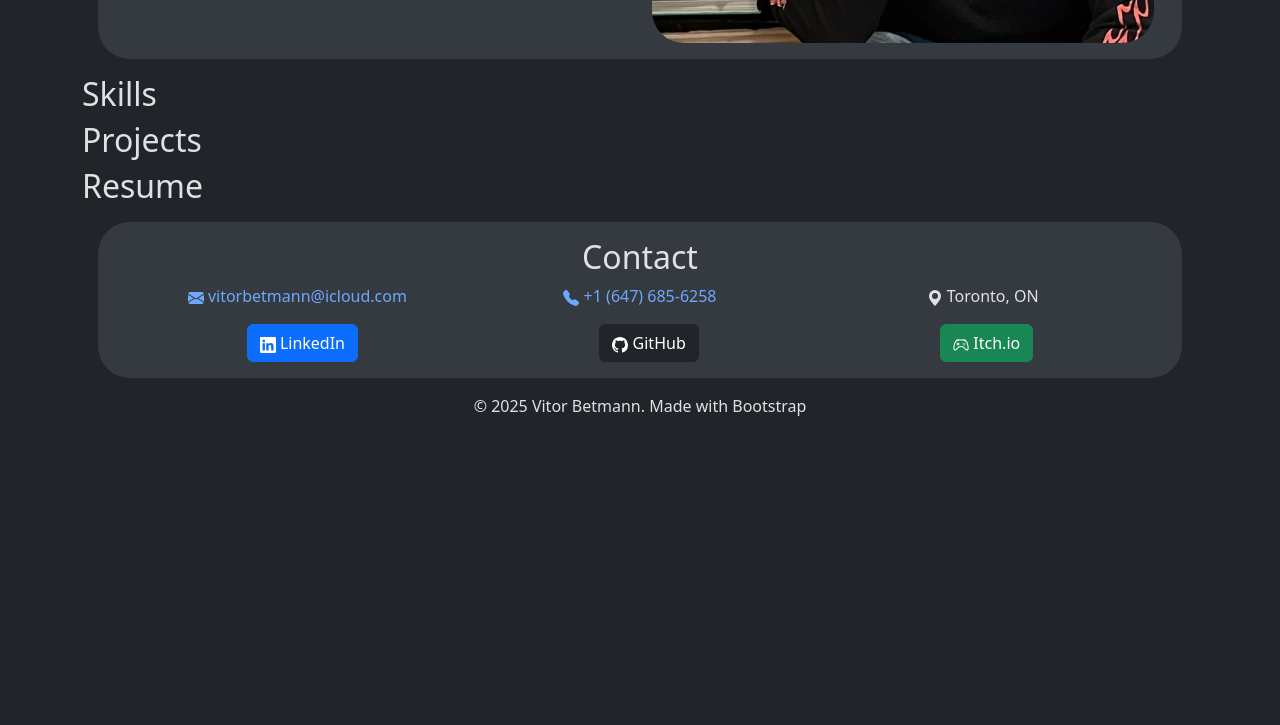
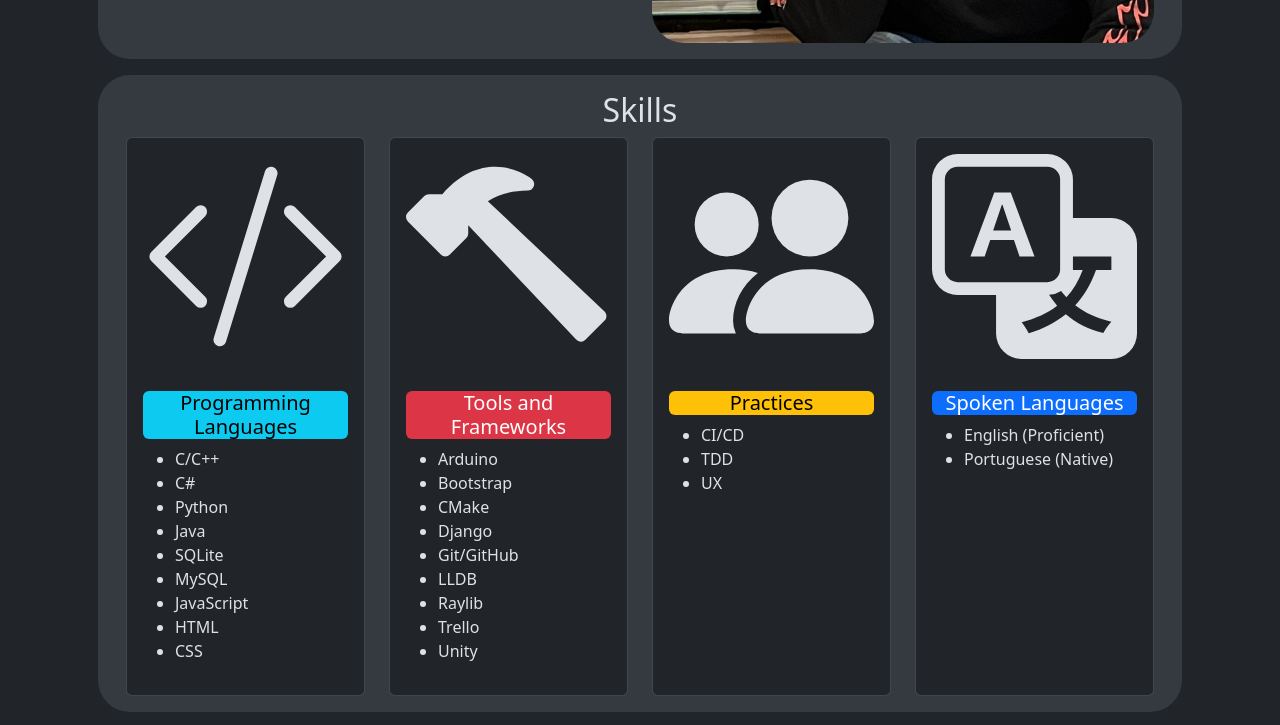
Before and after one commit to vitorbetmann/vitorbetmann.github.io, a plain HTML site: page index.html in a window 1280 px wide. Shown: the part 621-1346 px from the top of the page. Before the commit the page ends 1039 px from the top, so only its background shows below. Drawn offline with nearby package versions, Linux system fonts and the light colour scheme.

Commit message:
Add skills

```diff
--- a/index.html
+++ b/index.html
@@ -113,10 +113,145 @@
         </div>
     </section>
 
-    <div id="skills"><h2>
-        Skills
-    </h2>
-    </div>
+    <section id="skills" class="row align-items-stretch bg-body-secondary m-3 p-3 rounded-5">
+        <h2 class="text-center">
+            Skills
+        </h2>
+
+        <div class="col-lg-3 col-6">
+            <div class="card">
+                <svg xmlns="http://www.w3.org/2000/svg" fill="currentColor"
+                     class="bi bi-code-slash m-3" viewBox="0 0 16 16">
+                    <path d="M10.478 1.647a.5.5 0 1 0-.956-.294l-4 13a.5.5 0 0 0 .956.294zM4.854 4.146a.5.5 0 0 1 0 .708L1.707 8l3.147 3.146a.5.5 0 0 1-.708.708l-3.5-3.5a.5.5 0 0 1 0-.708l3.5-3.5a.5.5 0 0 1 .708 0m6.292 0a.5.5 0 0 0 0 .708L14.293 8l-3.147 3.146a.5.5 0 0 0 .708.708l3.5-3.5a.5.5 0 0 0 0-.708l-3.5-3.5a.5.5 0 0 0-.708 0"/>
+                </svg>
+
+                <div class="card-body">
+                    <h5 class="card-title text-center text-bg-info rounded-2">Programming Languages</h5>
+                    <ul>
+                        <li>
+                            C/C++
+                        </li>
+                        <li>
+                            C#
+                        </li>
+                        <li>
+                            Python
+                        </li>
+                        <li>
+                            Java
+                        </li>
+                        <li>
+                            SQLite
+                        </li>
+                        <li>
+                            MySQL
+                        </li>
+                        <li>
+                            JavaScript
+                        </li>
+                        <li>
+                            HTML
+                        </li>
+                        <li>
+                            CSS
+                        </li>
+                    </ul>
+                </div>
+            </div>
+        </div>
+
+        <div class="col-lg-3 col-6">
+            <div class="card">
+                <svg xmlns="http://www.w3.org/2000/svg" fill="currentColor" class="bi bi-hammer m-3"
+                     viewBox="0 0 16 16">
+                    <path d="M9.972 2.508a.5.5 0 0 0-.16-.556l-.178-.129a5 5 0 0 0-2.076-.783C6.215.862 4.504 1.229 2.84 3.133H1.786a.5.5 0 0 0-.354.147L.146 4.567a.5.5 0 0 0 0 .706l2.571 2.579a.5.5 0 0 0 .708 0l1.286-1.29a.5.5 0 0 0 .146-.353V5.57l8.387 8.873A.5.5 0 0 0 14 14.5l1.5-1.5a.5.5 0 0 0 .017-.689l-9.129-8.63c.747-.456 1.772-.839 3.112-.839a.5.5 0 0 0 .472-.334"/>
+                </svg>
+
+                <div class="card-body">
+                    <h5 class="card-title text-center text-bg-danger rounded-2">Tools and Frameworks</h5>
+                    <ul>
+                        <li>
+                            Arduino
+                        </li>
+                        <li>
+                            Bootstrap
+                        </li>
+                        <li>
+                            CMake
+                        </li>
+                        <li>
+                            Django
+                        </li>
+                        <li>
+                            Git/GitHub
+                        </li>
+                        <li>
+                            LLDB
+                        </li>
+                        <li>
+                            Raylib
+                        </li>
+                        <li>
+                            Trello
+                        </li>
+                        <li>
+                            Unity
+                        </li>
+                    </ul>
+                </div>
+            </div>
+        </div>
+
+        <div class="col-lg-3 col-6">
+            <div class="card">
+                <svg xmlns="http://www.w3.org/2000/svg" fill="currentColor"
+                     class="bi bi-people-fill m-3" viewBox="0 0 16 16">
+                    <path d="M7 14s-1 0-1-1 1-4 5-4 5 3 5 4-1 1-1 1zm4-6a3 3 0 1 0 0-6 3 3 0 0 0 0 6m-5.784 6A2.24 2.24 0 0 1 5 13c0-1.355.68-2.75 1.936-3.72A6.3 6.3 0 0 0 5 9c-4 0-5 3-5 4s1 1 1 1zM4.5 8a2.5 2.5 0 1 0 0-5 2.5 2.5 0 0 0 0 5"/>
+                </svg>
+
+                <div class="card-body">
+                    <h5 class="card-title text-center text-bg-warning rounded-2">Practices</h5>
+                    <ul>
+                        <li>
+                            CI/CD
+                        </li>
+                        <li>
+                            TDD
+                        </li>
+                        <li>
+                            UX
+                        </li>
+                    </ul>
+                </div>
+            </div>
+        </div>
+
+        <div class="col-lg-3 col-6">
+            <div class="card">
+                <svg xmlns="http://www.w3.org/2000/svg" fill="currentColor"
+                     class="bi bi-translate m-3" viewBox="0 0 16 16">
+                    <path d="M4.545 6.714 4.11 8H3l1.862-5h1.284L8 8H6.833l-.435-1.286zm1.634-.736L5.5 3.956h-.049l-.679 2.022z"/>
+                    <path d="M0 2a2 2 0 0 1 2-2h7a2 2 0 0 1 2 2v3h3a2 2 0 0 1 2 2v7a2 2 0 0 1-2 2H7a2 2 0 0 1-2-2v-3H2a2 2 0 0 1-2-2zm2-1a1 1 0 0 0-1 1v7a1 1 0 0 0 1 1h7a1 1 0 0 0 1-1V2a1 1 0 0 0-1-1zm7.138 9.995q.289.451.63.846c-.748.575-1.673 1.001-2.768 1.292.178.217.451.635.555.867 1.125-.359 2.08-.844 2.886-1.494.777.665 1.739 1.165 2.93 1.472.133-.254.414-.673.629-.89-1.125-.253-2.057-.694-2.82-1.284.681-.747 1.222-1.651 1.621-2.757H14V8h-3v1.047h.765c-.318.844-.74 1.546-1.272 2.13a6 6 0 0 1-.415-.492 2 2 0 0 1-.94.31"/>
+                </svg>
+
+                <div class="card-body">
+                    <h5 class="card-title text-center text-bg-primary rounded-2">Spoken Languages</h5>
+                    <div class="card-text">
+                        <ul>
+                            <li>
+                                English (Proficient)
+                            </li>
+                            <li>
+                                Portuguese (Native)
+                            </li>
+                        </ul>
+                    </div>
+                </div>
+            </div>
+        </div>
+    </section>
+
+
     <div id="projects"><h2>Projects</h2></div>
     <div id="resume"><h2>Resume</h2></div>
 
@@ -186,7 +321,7 @@
 
 </main>
 
-<footer class="container text-center">
+<footer class="container text-center mb-3">
     &copy 2025 Vitor Betmann. Made with Bootstrap
 </footer>
 </body>
--- a/styles.css
+++ b/styles.css
@@ -9,10 +9,13 @@
 }
 
 .my-about-txt {
-    max-width: 60ch;
     margin: auto;
 }
 
 .my-about-paragraphs {
     text-align: justify;
 }
+
+#skills .card {
+    height: 100%;
+}
```
